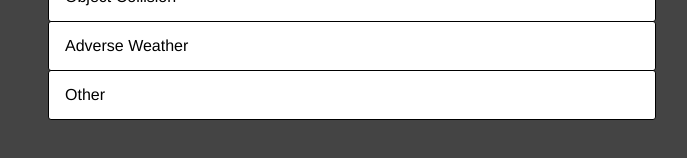
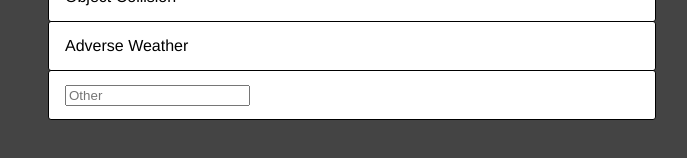
Before and after one commit to raghavan-arvind/autonomous-app, a website: page index.html in a window 1280 px wide. Both pictures are taken after a click on the item "Endangerment of Life". Shown: the part 502-660 px from the top of the page, without its empty margins (288-975 px from the left). Drawn offline with nearby package versions, Linux system fonts and the light colour scheme.

Commit message:
Added "Other" input

```diff
--- a/index.html
+++ b/index.html
@@ -26,7 +26,7 @@
       <li class="">Car Collision</li>
       <li class="">Object Collision</li>
       <li class="">Adverse Weather</li>
-      <li class="">Other</li>
+      <li class=""><input placeholder="Other"></input></li>
   </ol>
 </div>
 
@@ -36,7 +36,7 @@
       <li class="">Missed Traffic Sign</li>
       <li class="">Wrong Speed Limit</li>
       <li class="">One-Way Street</li>
-      <li class="">Other</li>
+      <li class=""><input placeholder="Other"></input></li>
   </ol>
 </div>
 
@@ -46,7 +46,7 @@
       <li class="">Following Distance</li>
       <li class="">Cruising Speed</li>
       <li class="">Freeloading</li>
-      <li class="">Other</li>
+      <li class=""><input placeholder="Other"></input></li>
   </ol>
 </div>
 
@@ -55,7 +55,7 @@
   <ol id="personal" class="slippylist">
       <li class="">Passing Cars</li>
       <li class="">Rolling Stop</li>
-      <li class="">Other</li>
+      <li class=""><input placeholder="Other"></input></li>
   </ol>
 </div>
 
```
